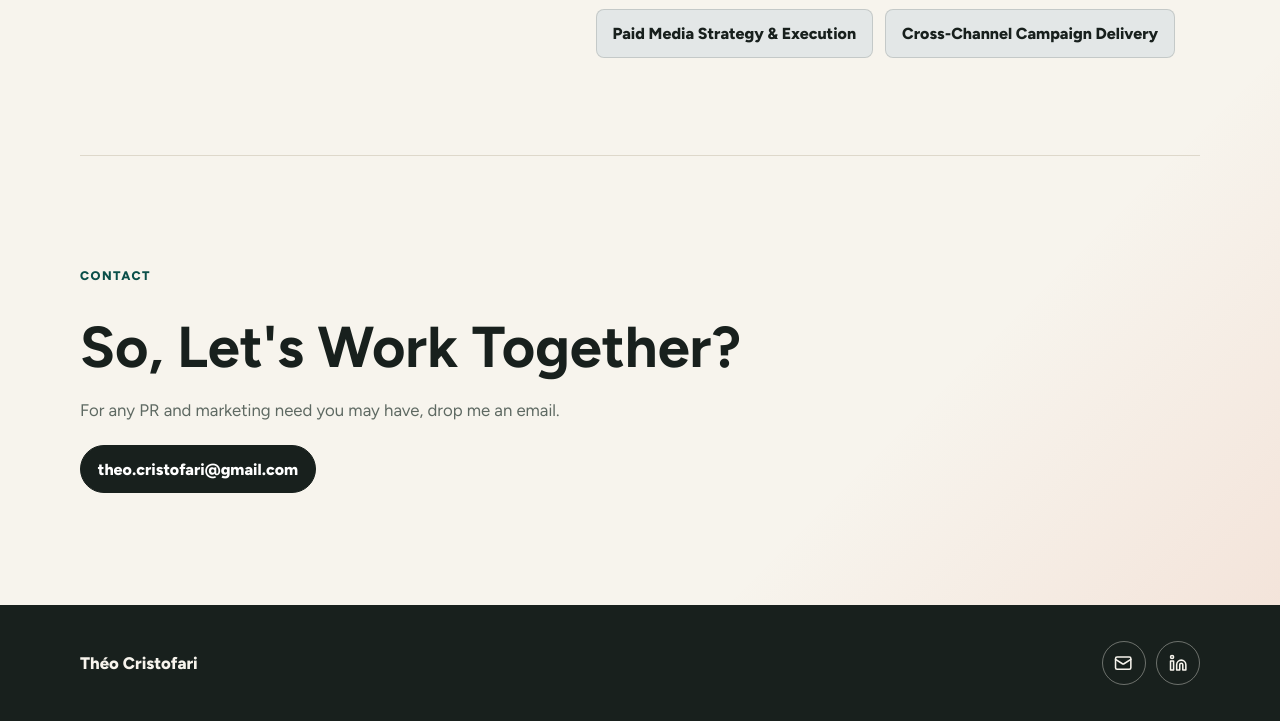
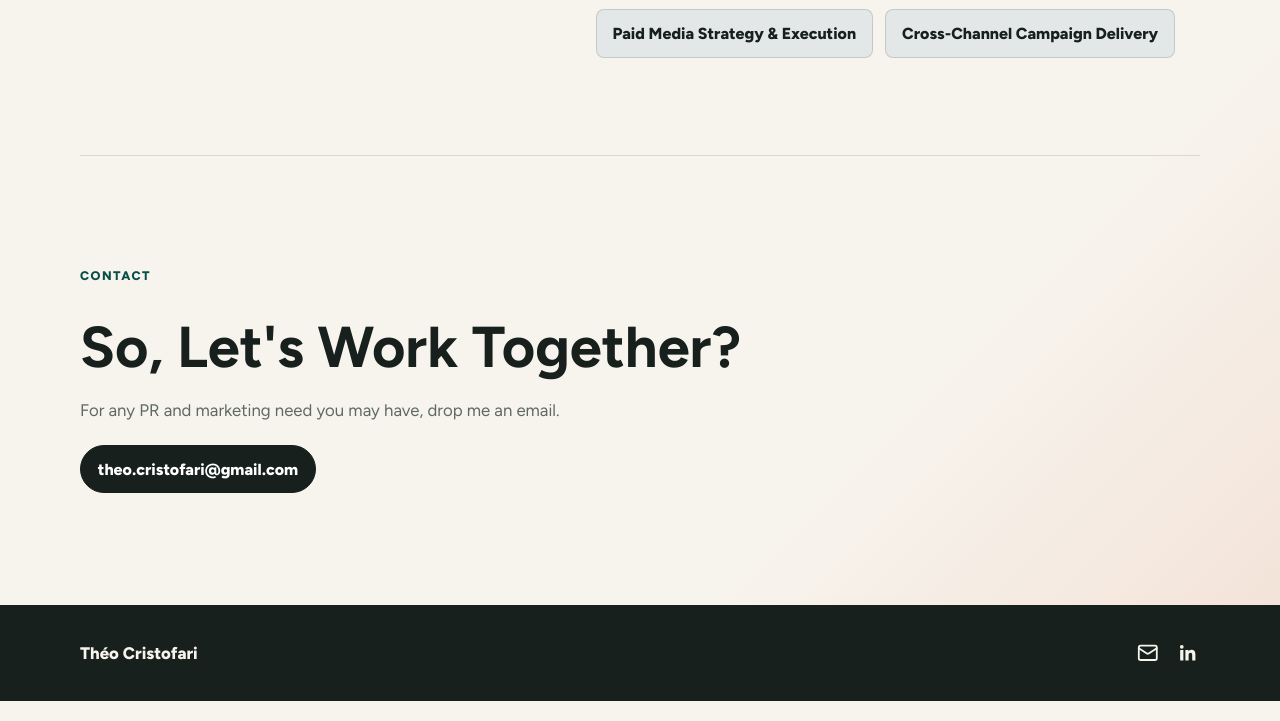
Before and after one commit to TheoCristofari/portfolio, a website built with Vite: page index.html in a window 1280 px wide. Shown: the part 6207-6928 px from the top of the page. Built offline with nearby package versions, Linux system fonts and the light colour scheme.

Commit message:
Refine footer social icons

```diff
--- a/src/main.js
+++ b/src/main.js
@@ -428,10 +428,8 @@ function render() {
             </svg>
           </a>
           <a class="site-footer__link" href="${profile.linkedin}" target="_blank" rel="noopener noreferrer" aria-label="${profile.name} on LinkedIn" title="LinkedIn">
-            <svg viewBox="0 0 24 24" aria-hidden="true">
-              <path d="M16 8a6 6 0 0 1 6 6v7h-4v-7a2 2 0 0 0-2-2 2 2 0 0 0-2 2v7h-4v-7a6 6 0 0 1 6-6z"></path>
-              <rect width="4" height="12" x="2" y="9"></rect>
-              <circle cx="4" cy="4" r="2"></circle>
+            <svg class="site-footer__linkedin-icon" viewBox="0 0 24 24" aria-hidden="true">
+              <path d="M20.45 20.45h-3.56v-5.57c0-1.33-.03-3.04-1.85-3.04-1.85 0-2.14 1.45-2.14 2.94v5.67H9.34V8.98h3.42v1.57h.05c.47-.9 1.64-1.85 3.37-1.85 3.6 0 4.27 2.37 4.27 5.46v6.29ZM5.32 7.41a2.06 2.06 0 1 1 0-4.12 2.06 2.06 0 0 1 0 4.12Zm1.78 13.04H3.54V8.98H7.1v11.47Z"></path>
             </svg>
           </a>
         </div>
--- a/src/styles.css
+++ b/src/styles.css
@@ -540,23 +540,21 @@ h3 {
 
 .site-footer__links {
   display: flex;
-  gap: 0.65rem;
+  align-items: center;
+  gap: 1rem;
 }
 
 .site-footer__link {
   display: grid;
   place-items: center;
-  width: 2.75rem;
-  aspect-ratio: 1;
+  width: 1.5rem;
+  height: 1.5rem;
   color: var(--paper);
-  border: 1px solid rgba(247, 244, 237, 0.38);
-  border-radius: 50%;
 }
 
 .site-footer__link:hover {
   color: white;
-  border-color: white;
-  background: rgba(255, 255, 255, 0.08);
+  transform: translateY(-1px);
 }
 
 .site-footer__link:focus-visible {
@@ -565,13 +563,18 @@ h3 {
 }
 
 .site-footer__link svg {
-  width: 1.15rem;
-  height: 1.15rem;
+  width: 1.35rem;
+  height: 1.35rem;
   fill: none;
   stroke: currentColor;
   stroke-linecap: round;
   stroke-linejoin: round;
   stroke-width: 2;
+}
+
+.site-footer__link .site-footer__linkedin-icon {
+  fill: currentColor;
+  stroke: none;
 }
 
 @media (max-width: 860px) {
```
